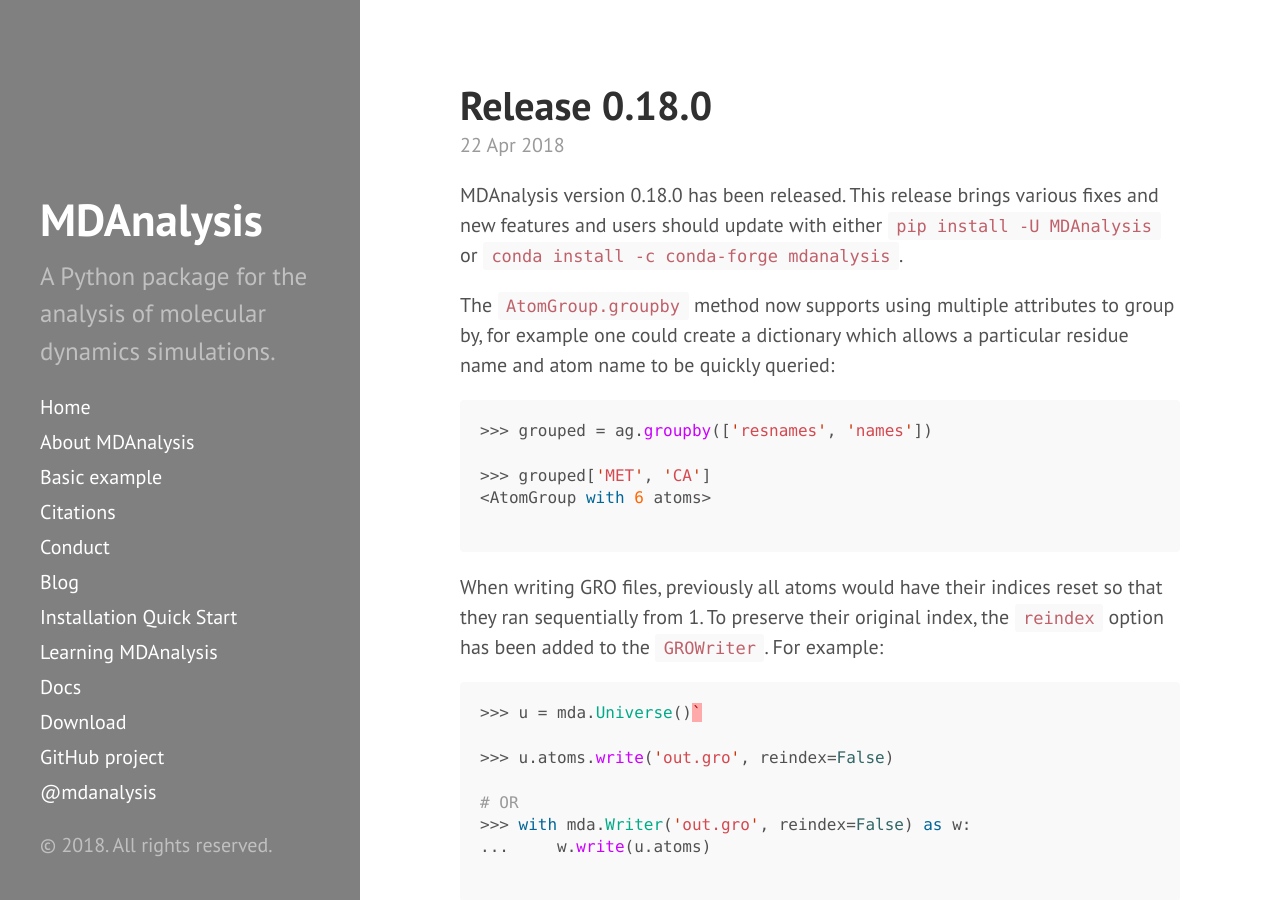
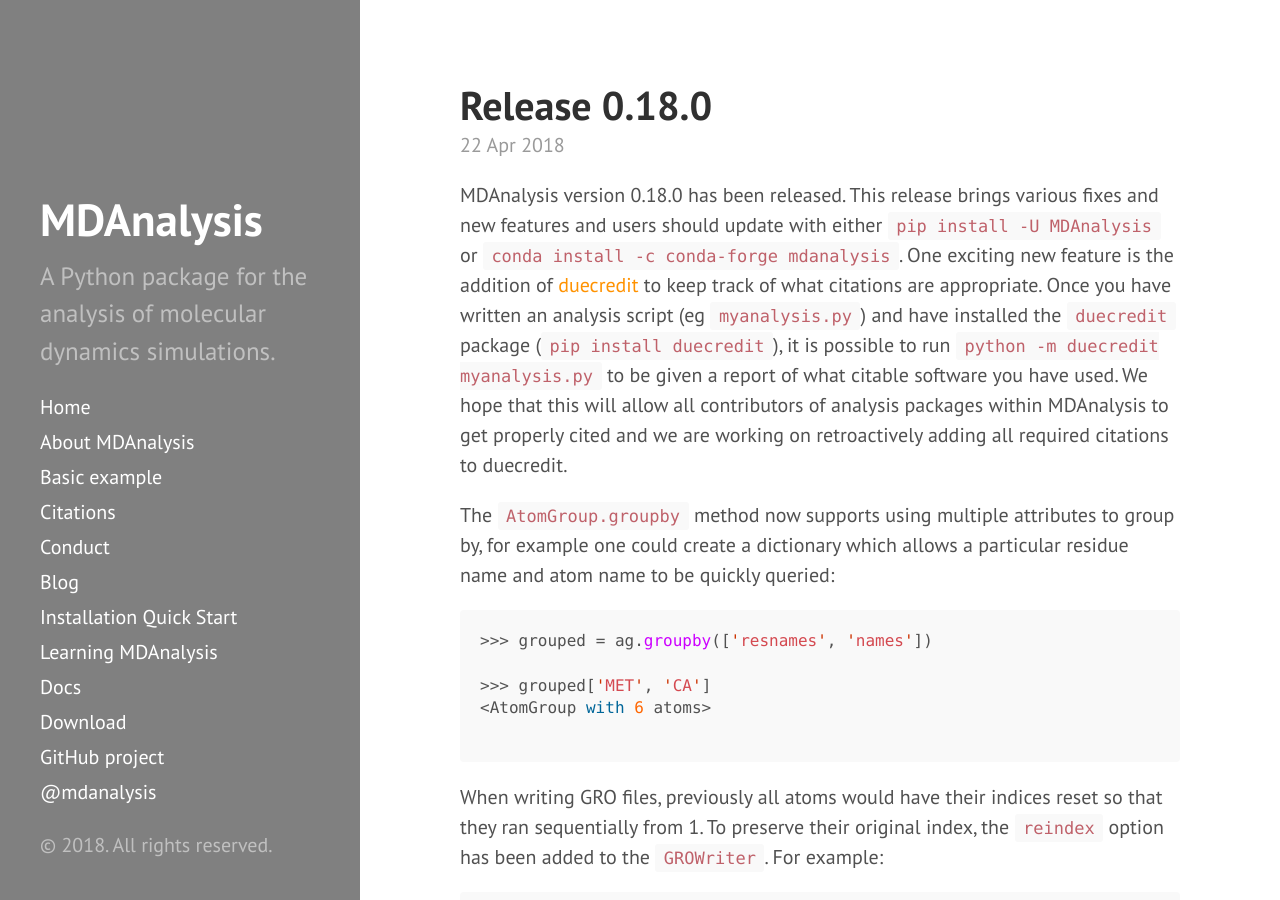
Before and after one commit to MDAnalysis/MDAnalysis.github.io, a Jekyll site: the page built from _posts/2018-04-22-release-0.18.0.md, in a window 1280 px wide and 900 px high. Built offline with Jekyll 4.4.1, drawn with Linux system fonts in a browser that asks for light colours.

Commit message:
added duecredit description

```diff
--- a/_posts/2018-04-22-release-0.18.0.md
+++ b/_posts/2018-04-22-release-0.18.0.md
@@ -5,7 +5,13 @@ title: Release 0.18.0
 
 MDAnalysis version 0.18.0 has been released.
 This release brings various fixes and new features and users should update with either `pip install -U MDAnalysis` or `conda install -c conda-forge mdanalysis`.
-
+One exciting new feature is the addition of [duecredit](https://github.com/duecredit/duecredit/)
+to keep track of what citations are appropriate.
+Once you have written an analysis script (eg `myanalysis.py`)
+and have installed the `duecredit` package (`pip install duecredit`),
+it is possible to run `python -m duecredit myanalysis.py` to be given a report of what citable software you have used.
+We hope that this will allow all contributors of analysis packages within MDAnalysis to get properly cited
+and we are working on retroactively adding all required citations to duecredit.
 
 
 The `AtomGroup.groupby` method now supports using multiple attributes to group by,
```
